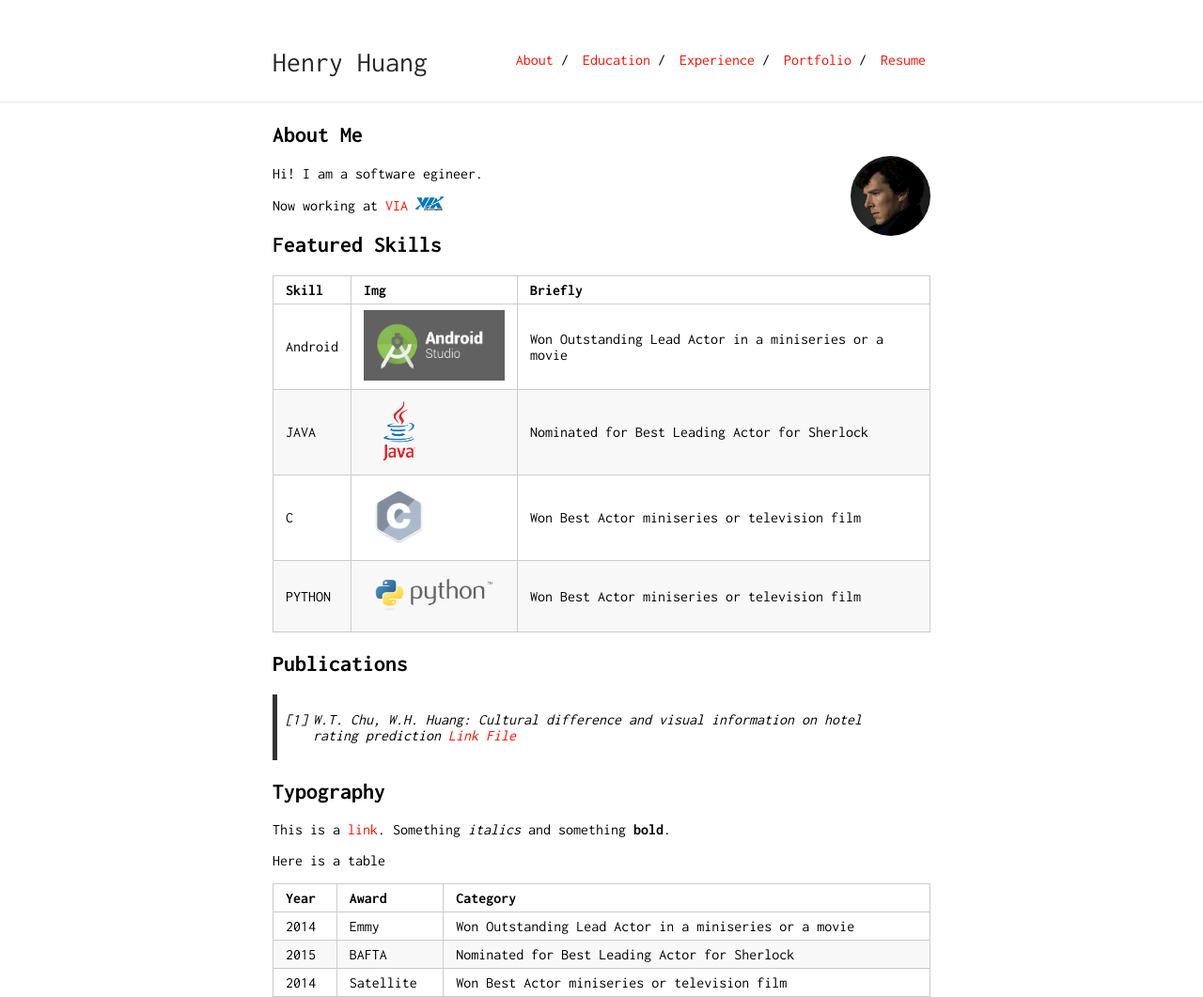
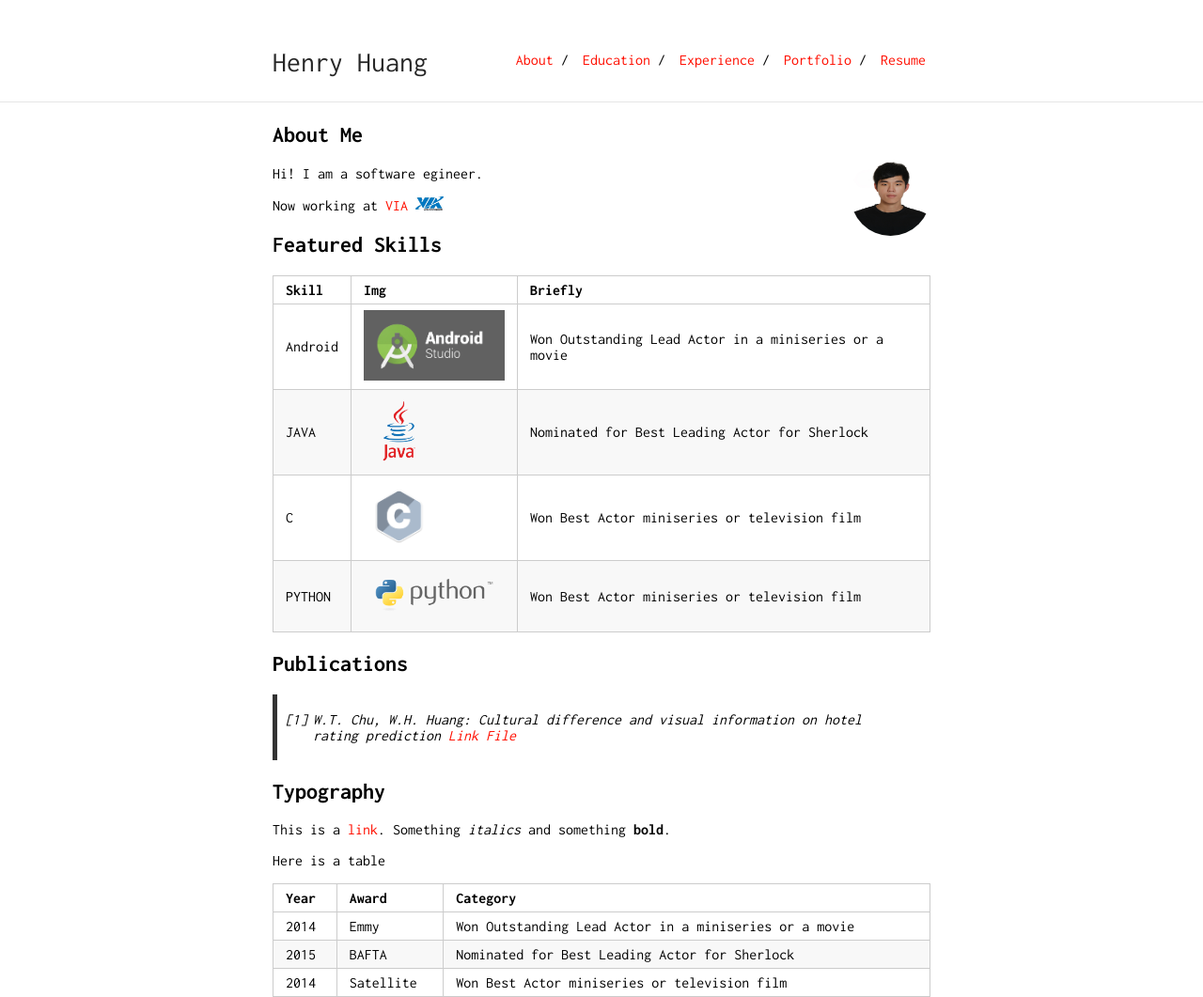
Before and after one commit to henry0726/henry0726.github.io, a Jekyll site: the page built from index.md, in a window 1280 px wide. Shown: the whole page at 94% size. Built offline with Jekyll 4.4.1, drawn with Linux system fonts in a browser that asks for light colours; our own code applies the rules of GitHub Pages for plain Markdown files.

Commit message:
Update index.md

```diff
--- a/index.md
+++ b/index.md
@@ -4,7 +4,7 @@ layout: default
 
 ## About Me
 
-<img class="profile-picture" src="sherlock.jpg">
+<img class="profile-picture" src="Photo_Sticky.jpg">
 
 Hi! I am a software egineer.
 
```
